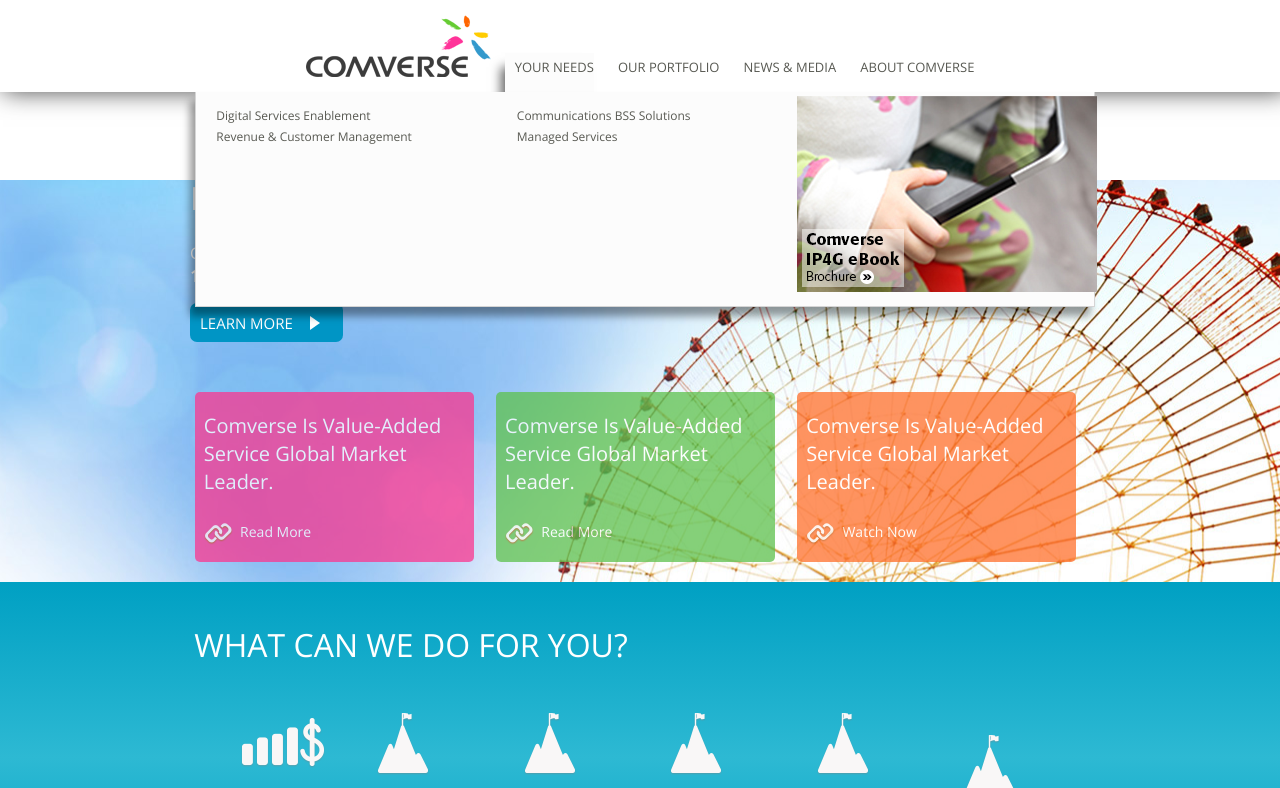
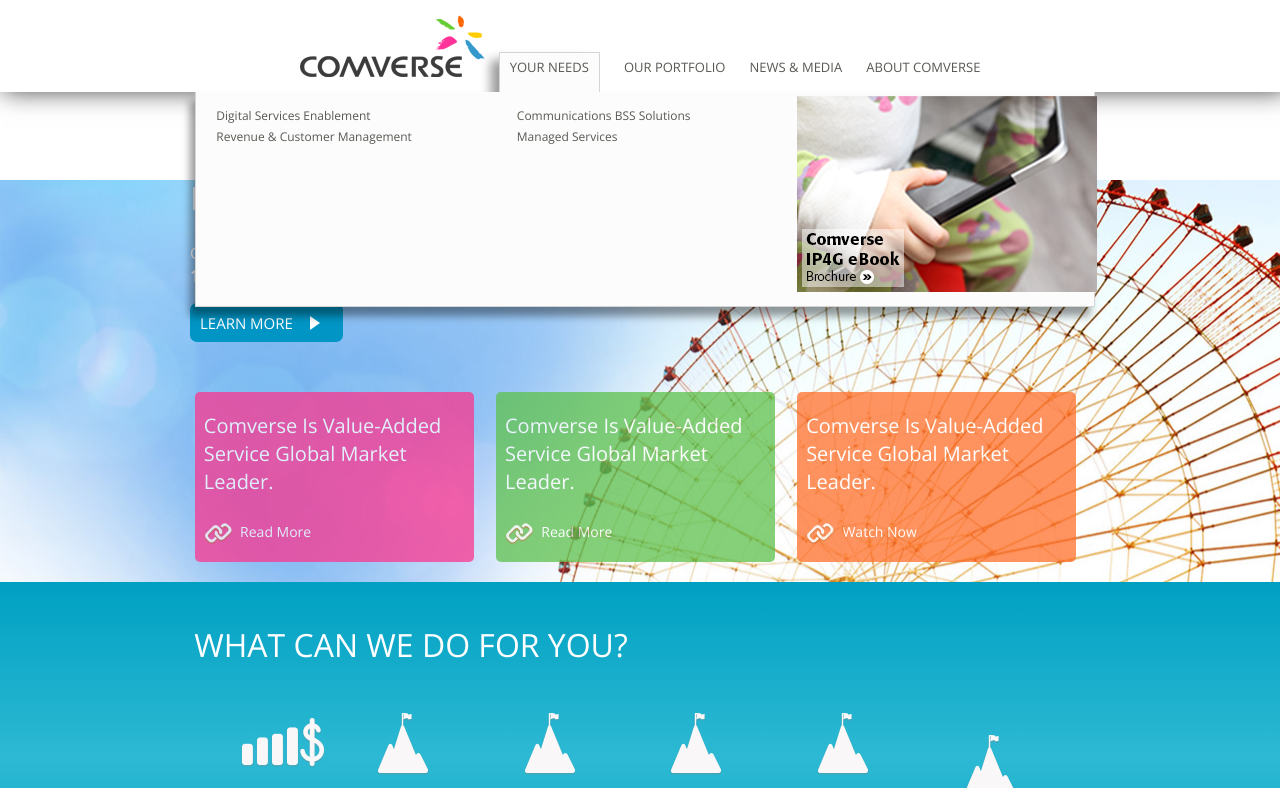
Before and after one commit to Tomer1510/comverse, a website: page index.html in a window 1280 px wide. In both pictures the pointer is over the link "YOUR NEEDS". Shown: the top 788 px of the page. Drawn offline with nearby package versions, Linux system fonts and the light colour scheme.

Commit message:
minor changes to top menu links

```diff
--- a/css/styles.css
+++ b/css/styles.css
@@ -165,11 +165,11 @@
 }
 
 header.main > section > ul.menu > li:hover > a{
-    -webkit-box-shadow: -8px 10px 10px -4px rgba(0,0,0,0.6);
-    -moz-box-shadow: -8px 10px 10px -4px rgba(0,0,0,0.6);
-    box-shadow: -8px 10px 10px -4px rgba(0,0,0,0.6);
-    padding: 5px 0px 25px 10px;
-
+    -webkit-box-shadow: -10px 6px 10px -2px rgba(0,0,0,0.4);
+    -moz-box-shadow: -10px 6px 10px -2px rgba(0,0,0,0.4);
+    box-shadow: -10px 6px 10px -2px rgba(0,0,0,0.4);
+    padding: 5px 10px 25px 10px;
+    border: 1px #D5D5D5 solid;
     background: #fcfcfc;
 
 }
```
